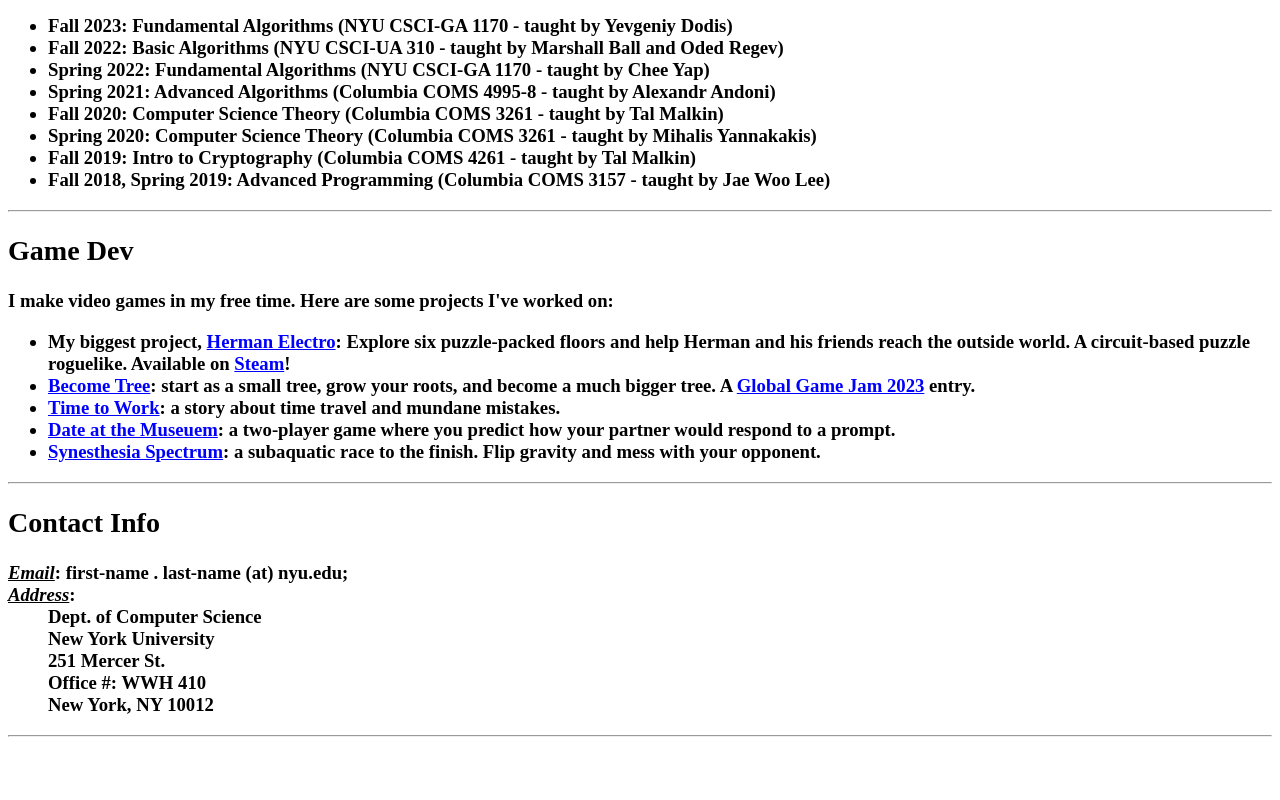
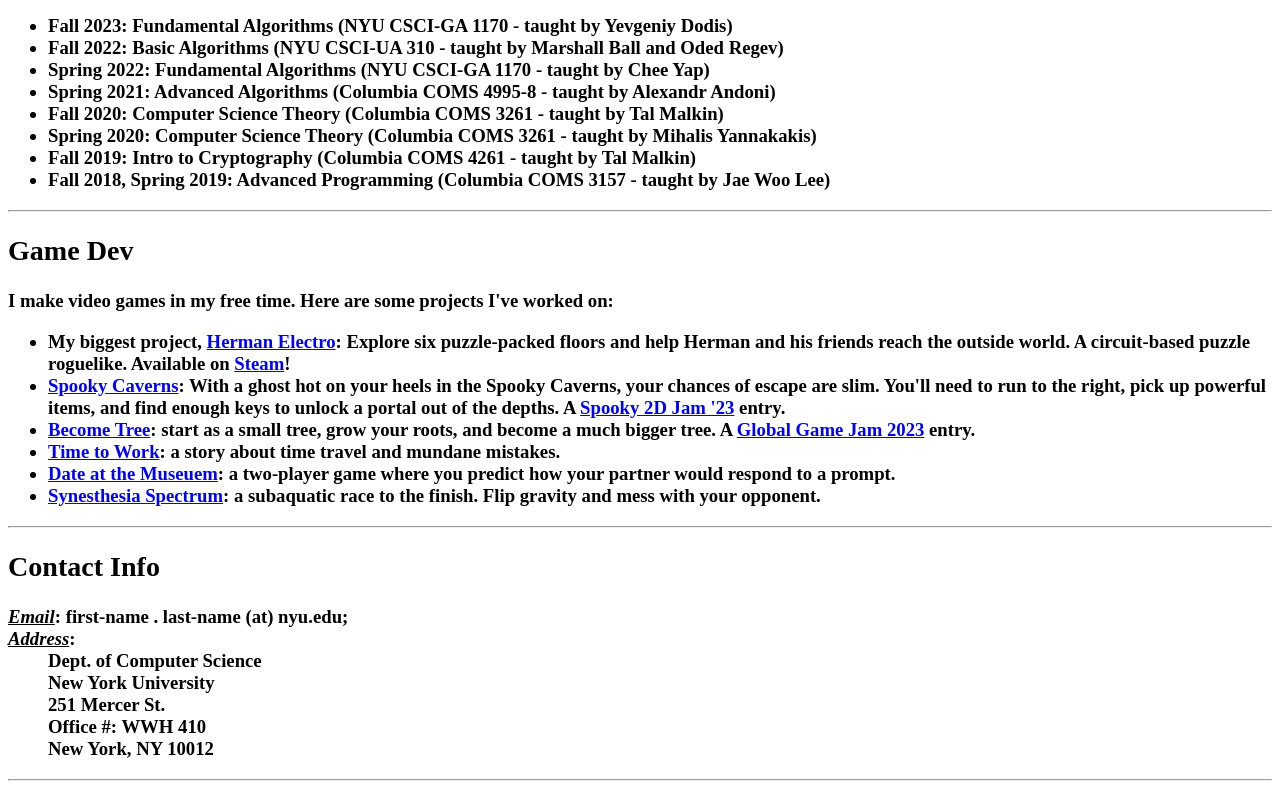
Before and after one commit to ile123ile/ile123ile.github.io, a plain HTML site: page index.html in a window 1280 px wide. Shown: the part 880-1680 px from the top of the page. Before the commit the page ends 1636 px from the top, so only its background shows below. Drawn offline with Linux system fonts and the light colour scheme.

Commit message:
new game dev project

```diff
--- a/index.html
+++ b/index.html
@@ -109,6 +109,9 @@ I make video games in my free time. Here are some projects I've worked on:
 <li> My biggest project, <a href="http://www.hermanelectro.com/">Herman Electro</a>: Explore six puzzle-packed floors and help Herman and his friends reach the outside world. A circuit-based puzzle roguelike. Available on <a href="https://store.steampowered.com/app/1545880/Herman_Electro/">Steam</a>!
 <br>
 
+<li> <a href="https://hermanelectro.itch.io/spooky-caverns">Spooky Caverns</a>: With a ghost hot on your heels in the Spooky Caverns, your chances of escape are slim. You'll need to run to the right, pick up powerful items, and find enough keys to unlock a portal out of the depths. A <a href="https://itch.io/jam/spooky-2d-jam-23">Spooky 2D Jam '23</a> entry.
+<br>
+
 <li> <a href="https://globalgamejam.org/2023/games/good-things-come-trees-8">Become Tree</a>: start as a small tree, grow your roots, and become a much bigger tree. A <a href="https://globalgamejam.org/">Global Game Jam 2023</a> entry.
 <br>
 
```
